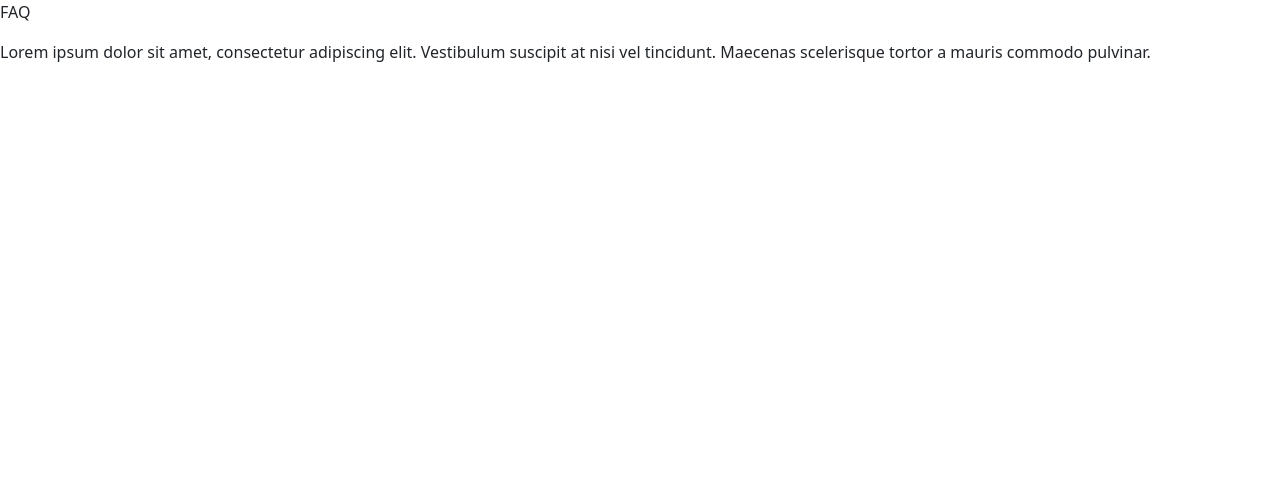
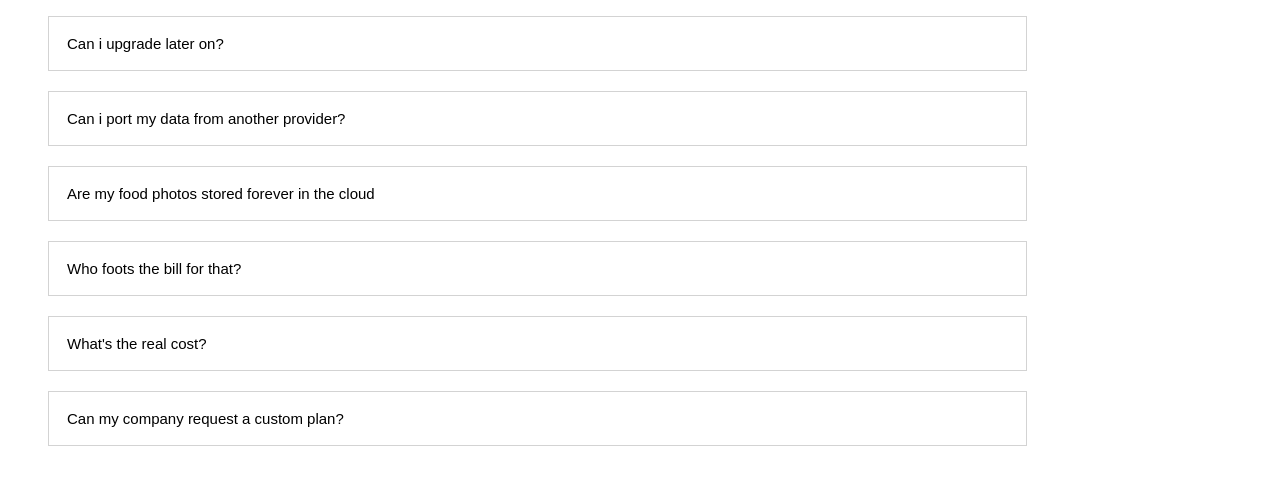
Before and after one commit to nxmad3/Live-question, a PHP site: page / in a window 1280 px wide. Shown: the top 485 px of the page. Run offline with PHP 8.4, Linux system fonts and the light colour scheme; some libraries are stand-ins or nearby versions.

Commit message:
Mise en place des cases déroulantes + création du css

```diff
--- /dev/null
+++ b/Style.css
@@ -0,0 +1,42 @@
+.collapsible {
+    background-color: white;
+    color: black;
+    cursor: pointer;
+    padding: 18px;
+    width: 80%;
+    border: none;
+    text-align: left;
+    outline: none;
+    font-size: 15px;
+    border: 1px solid lightgrey;
+}
+
+.active, .collapsible:hover {
+    background-color: #555;
+    color: white;
+}
+
+.collapsible:after {
+    content: '\002B';
+    color: white;
+    font-weight: bold;
+    float: right;
+    margin-left: 5px;
+}
+
+.active:after {
+    content: "\2212";
+}
+
+.content {
+    padding: 0 18px;
+    max-height: 0;
+    overflow: hidden;
+    transition: max-height 0.2s ease-out;
+    background-color: #f1f1f1;
+}
+
+li {
+    margin-bottom: 20px;
+    list-style: none
+}
--- a/index.php
+++ b/index.php
@@ -1,34 +1,65 @@
-<!doctype html>
-<html lang="fr">
+<!DOCTYPE html>
+<html>
 <head>
-    <meta charset="UTF-8">
-    <meta name="viewport"
-          content="width=device-width, user-scalable=no, initial-scale=1.0, maximum-scale=1.0, minimum-scale=1.0">
-    <meta http-equiv="X-UA-Compatible" content="ie=edge">
-    <link href="https://cdn.jsdelivr.net/npm/bootstrap@5.0.0-beta2/dist/css/bootstrap.min.css" rel="stylesheet"
-          integrity="sha384-BmbxuPwQa2lc/FVzBcNJ7UAyJxM6wuqIj61tLrc4wSX0szH/Ev+nYRRuWlolflfl" crossorigin="anonymous">
+    <meta name="viewport" content="width=device-width, initial-scale=1">
+    <link rel="stylesheet" href="Style.css">
+</head>
+<body>
+<ul>
+    <li>
+        <button class="collapsible">Can i upgrade later on?</button>
+        <div class="content">
+            <p>Yes you can.</p>
+        </div>
+    </li>
+    <li>
+        <button class="collapsible">Can i port my data from another provider?</button>
+        <div class="content">
+            <p>Yes you can.</p>
+        </div>
+    </li>
+    <li>
+        <button class="collapsible">Are my food photos stored forever in the cloud</button>
+        <div class="content">
+            <p>Lmao no it's not possible you dumb.</p>
+        </div>
+    </li>
+    <li>
+        <button class="collapsible">Who foots the bill for that?</button>
+        <div class="content">
+            <p>Yo mama aahahah.</p>
+        </div>
+    </li>
+    <li>
+        <button class="collapsible">What's the real cost?</button>
+        <div class="content">
+            <p>21 you stupid.</p>
+        </div>
+    </li>
+    <li>
+        <button class="collapsible">Can my company request a custom plan?</button>
+        <div class="content">
+            <p>My man that's why you are here for.</p>
+        </div>
+    </li>
+</ul>
 
-    <title>acceuil</title>
-</head>
-<div>
-    <div class="FAQ">
-        <p>FAQ</p>
-    </div>
+<script>
+    var coll = document.getElementsByClassName("collapsible");
+    var i;
 
-    <div class="text"
-    <p>
-        Lorem ipsum dolor sit amet, consectetur adipiscing elit.
-        Vestibulum suscipit at nisi vel tincidunt.
-        Maecenas scelerisque tortor a mauris commodo pulvinar.</p>
-</div>
-<script src="https://cdn.jsdelivr.net/npm/@popperjs/core@2.6.0/dist/umd/popper.min.js"
-        integrity="sha384-KsvD1yqQ1/1+IA7gi3P0tyJcT3vR+NdBTt13hSJ2lnve8agRGXTTyNaBYmCR/Nwi"
-        crossorigin="anonymous"></script>
-<script src="https://cdn.jsdelivr.net/npm/bootstrap@5.0.0-beta2/dist/js/bootstrap.min.js"
-        integrity="sha384-nsg8ua9HAw1y0W1btsyWgBklPnCUAFLuTMS2G72MMONqmOymq585AcH49TLBQObG"
-        crossorigin="anonymous"></script>
-<script src="https://cdn.jsdelivr.net/npm/bootstrap@5.0.0-beta2/dist/js/bootstrap.bundle.min.js"
-        integrity="sha384-b5kHyXgcpbZJO/tY9Ul7kGkf1S0CWuKcCD38l8YkeH8z8QjE0GmW1gYU5S9FOnJ0"
-        crossorigin="anonymous"></script>
+    for (i = 0; i < coll.length; i++) {
+        coll[i].addEventListener("click", function () {
+            this.classList.toggle("active");
+            var content = this.nextElementSibling;
+            if (content.style.maxHeight) {
+                content.style.maxHeight = null;
+            } else {
+                content.style.maxHeight = content.scrollHeight + "px";
+            }
+        });
+    }
+</script>
+
 </body>
 </html>
```
